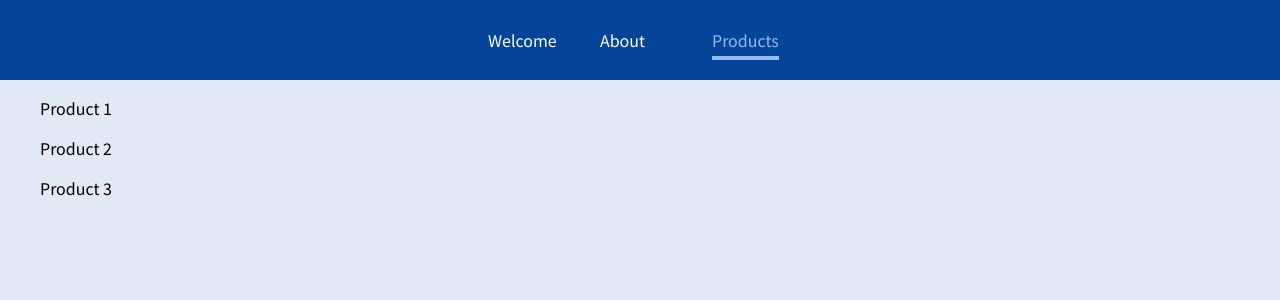
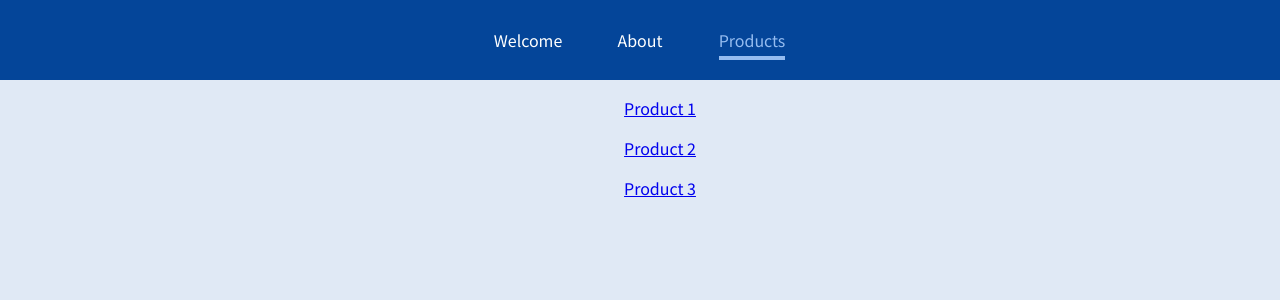
Before and after one commit to martinwachira/how2React-Redefined-2, a React (Create React App) app: page /products in a window 1280 px wide. Shown: the top 300 px of the page. Built offline with nearby package versions, Linux system fonts and the light colour scheme; the HTML template or start-up script is replaced by a standard one.

Commit message:
switch/exact routes

```diff
--- a/src/App.js
+++ b/src/App.js
@@ -1,28 +1,31 @@
+import { Route, Switch } from "react-router-dom";
+
 import About from "./Pages/About";
 import Button from "./Components/Common/Button.js";
 import MainHeader from "./Components/MainHeader";
 import Product from "./Pages/Product";
 import ProductDetails from "./Pages/ProductDetails";
-import { Route } from "react-router-dom";
 import Welcome from "./Pages/Welcome";
 
 function App() {
   return (
-    <div>
+    <div style={{ textAlign: "center" }}>
       {/* <Button label="Register"></Button> */}
       <MainHeader />
+      <Switch>
         <Route path="/welcome">
           <Welcome />
         </Route>
         <Route path="/about">
           <About />
         </Route>
-      <Route path="/products">
+        <Route path="/products" exact>
           <Product />
         </Route>
-      <Route path="/product-details/:productId">
+        <Route path="/products/:productId">
           <ProductDetails />
         </Route>
+      </Switch>
     </div>
   );
 }
--- a/src/Pages/Product.js
+++ b/src/Pages/Product.js
@@ -1,9 +1,16 @@
+import { Link } from "react-router-dom";
 const Product = () => {
   return (
     <>
-      <ul>Product 1</ul>
-      <ul>Product 2</ul>
-      <ul>Product 3</ul>
+      <ul>
+        <Link to="/products/p1">Product 1</Link>
+      </ul>
+      <ul>
+        <Link to="/products/p2">Product 2</Link>
+      </ul>
+      <ul>
+        <Link to="/products/p3">Product 3</Link>
+      </ul>
     </>
   );
 };
```
Lines whose indentation alone changed are shown as unchanged.
